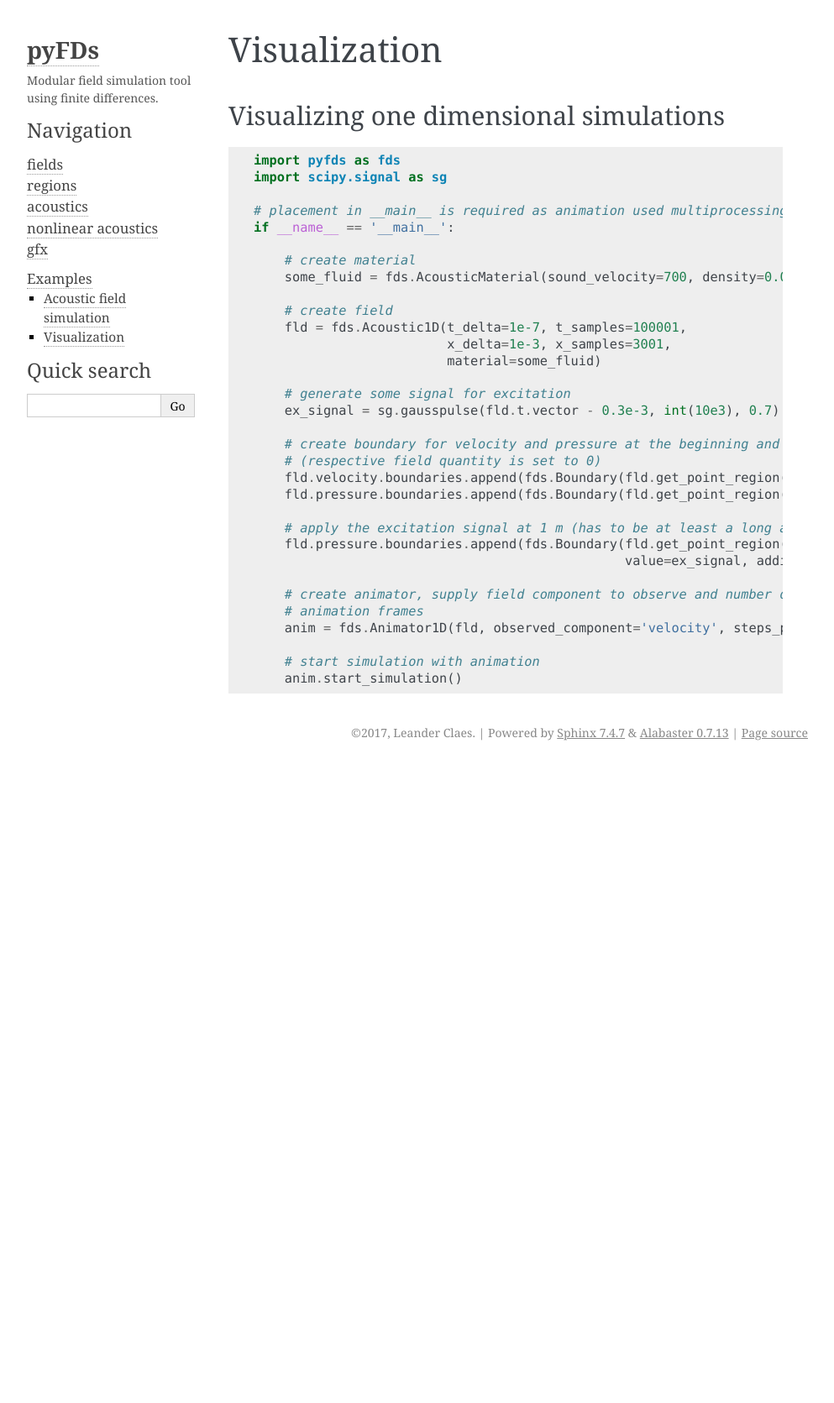
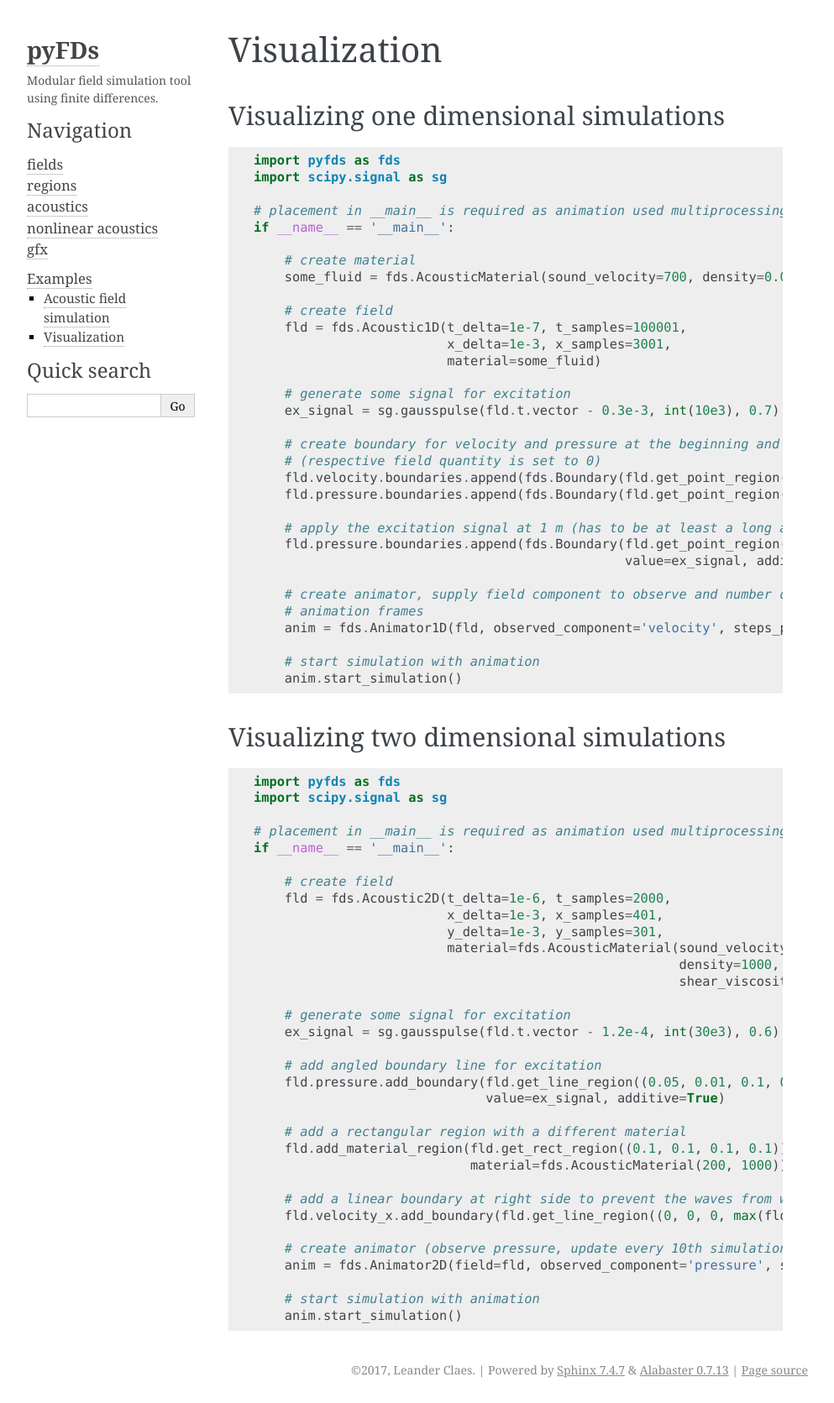
Before and after one commit to emtpb/pyfds, a Sphinx documentation site: the page built from doc/ex_visualization.rst, in a window 1280 px wide. Shown: the whole page at 84% size, without its empty margins (148-1141 px from the left). Built offline with Sphinx 7.4.7, drawn with Linux system fonts in a browser that asks for light colours; formulas are drawn with MathJax 3; the version number could not be read and is left out; before the commit the page ends 912 px from its top, so only the background shows below that.

Commit message:
Add two-dimensional visualization example.

```diff
--- a/doc/ex_visualization.rst
+++ b/doc/ex_visualization.rst
@@ -38,3 +38,43 @@
 
         # start simulation with animation
         anim.start_simulation()
+
+
+Visualizing two dimensional simulations
+---------------------------------------
+
+.. code-block:: python
+
+    import pyfds as fds
+    import scipy.signal as sg
+
+    # placement in __main__ is required as animation used multiprocessing
+    if __name__ == '__main__':
+
+        # create field
+        fld = fds.Acoustic2D(t_delta=1e-6, t_samples=2000,
+                             x_delta=1e-3, x_samples=401,
+                             y_delta=1e-3, y_samples=301,
+                             material=fds.AcousticMaterial(sound_velocity=700,
+                                                           density=1000,
+                                                           shear_viscosity=1e-2))
+
+        # generate some signal for excitation
+        ex_signal = sg.gausspulse(fld.t.vector - 1.2e-4, int(30e3), 0.6)
+
+        # add angled boundary line for excitation
+        fld.pressure.add_boundary(fld.get_line_region((0.05, 0.01, 0.1, 0.05)),
+                                  value=ex_signal, additive=True)
+
+        # add a rectangular region with a different material
+        fld.add_material_region(fld.get_rect_region((0.1, 0.1, 0.1, 0.1)),
+                                material=fds.AcousticMaterial(200, 1000))
+
+        # add a linear boundary at right side to prevent the waves from warping around
+        fld.velocity_x.add_boundary(fld.get_line_region((0, 0, 0, max(fld.y.vector))))
+
+        # create animator (observe pressure, update every 10th simulation set, color map limit 0.5)
+        anim = fds.Animator2D(field=fld, observed_component='pressure', steps_per_frame=10, scale=0.5)
+
+        # start simulation with animation
+        anim.start_simulation()
```
